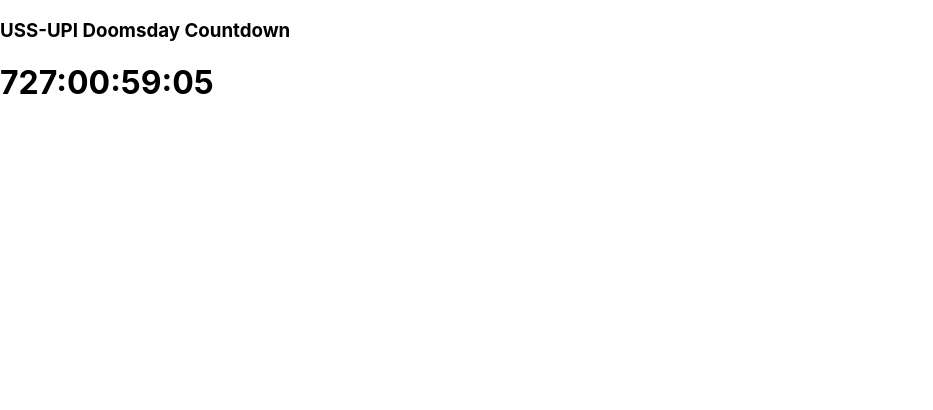
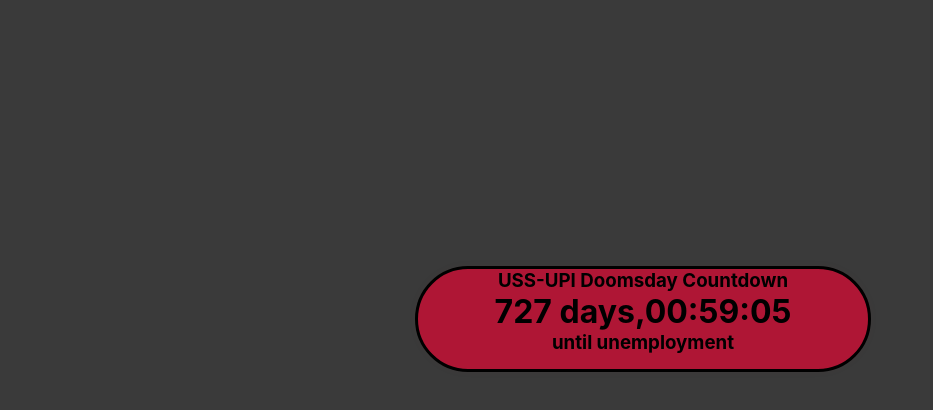
Before and after one commit to CalDevC/CalDevC.github.io, a React (Create React App) app in the folder portfolio/: page / in a window 1280 px wide. Shown: the top 410 px of the page, without its empty margins (0-933 px from the left). Built offline with nearby package versions, Linux system fonts and the light colour scheme.

Commit message:
Added styling

```diff
--- /dev/null
+++ b/portfolio/src/App.css
@@ -0,0 +1,12 @@
+html{
+  background-color: #3a3a3a;
+}
+
+.center {
+  margin: auto;
+  margin-top: 20%;
+  /* width: 50%; */
+  width: 450px;
+  /* border: 3px solid green; */
+  padding: 10px;
+}
--- a/portfolio/src/App.js
+++ b/portfolio/src/App.js
@@ -1,11 +1,12 @@
 import { React, Component } from 'react';
 import Countdown from './Countdown';
+import './App.css'
 
 class App extends Component {
 
   render() {
     return (
-      <div>
+      <div className='center'>
         <Countdown />
       </div>
     );
--- a/portfolio/src/Countdown.css
+++ b/portfolio/src/Countdown.css
@@ -26,3 +26,41 @@
   justify-content: center;
   align-items: center;
 }
+
+.title{
+  color: black;
+  margin: 0px;
+}
+
+.countdownBox{
+  align-items: center;
+  text-align: center;
+  vertical-align: middle;
+  border: 3px solid black;
+  /* box-shadow: 0px 0px 200px red; */
+  background-color: rgb(175, 22, 53);
+  border-radius: 500px;
+  -webkit-animation: blink 1.0s linear infinite;
+  -moz-animation: blink 1.0s linear infinite;
+  -ms-animation: blink 1.0s linear infinite;
+  -o-animation: blink 1.0s linear infinite;
+  animation: blink 1.0s linear infinite;
+  width: 450px;
+  height: 100px;
+}
+
+@keyframes blink {
+  0% { box-shadow: 0px 0px 200px darkred; }
+  50% { box-shadow: none; }
+  100% { box-shadow: 0px 0px 200px darkred; }
+}
+
+@-webkit-keyframes blink {
+  0% { text-shadow: 0 0 15px darkred; }
+  50% { text-shadow: 0 0 0; }
+  100% { text-shadow: 0 0 15px darkred; }
+}
+
+h1{
+  margin: 0px;
+}
--- a/portfolio/src/Countdown.js
+++ b/portfolio/src/Countdown.js
@@ -1,4 +1,5 @@
 import { React, Component } from 'react';
+import './Countdown.css'
 
 class Countdown extends Component {
   constructor(props) {
@@ -141,14 +142,15 @@ class Countdown extends Component {
 
   render() {
     return (
-      <div>
-        <h3>USS-UPI Doomsday Countdown</h3>
+      <div className='countdownBox'>
+        <h3 className='title'>USS-UPI Doomsday Countdown</h3>
         <h1>
-          {this.state.days < 10 ? `0${this.state.days}` : this.state.days}:
+          {this.state.days} days,
           {this.state.hours < 10 ? `0${this.state.hours}` : this.state.hours}:
           {this.state.min < 10 ? `0${this.state.min}` : this.state.min}:
           {this.state.sec < 10 ? `0${this.state.sec}` : this.state.sec}
         </h1>
+        <h3 className='title'>until unemployment</h3>
       </div>
     );
   }
```
